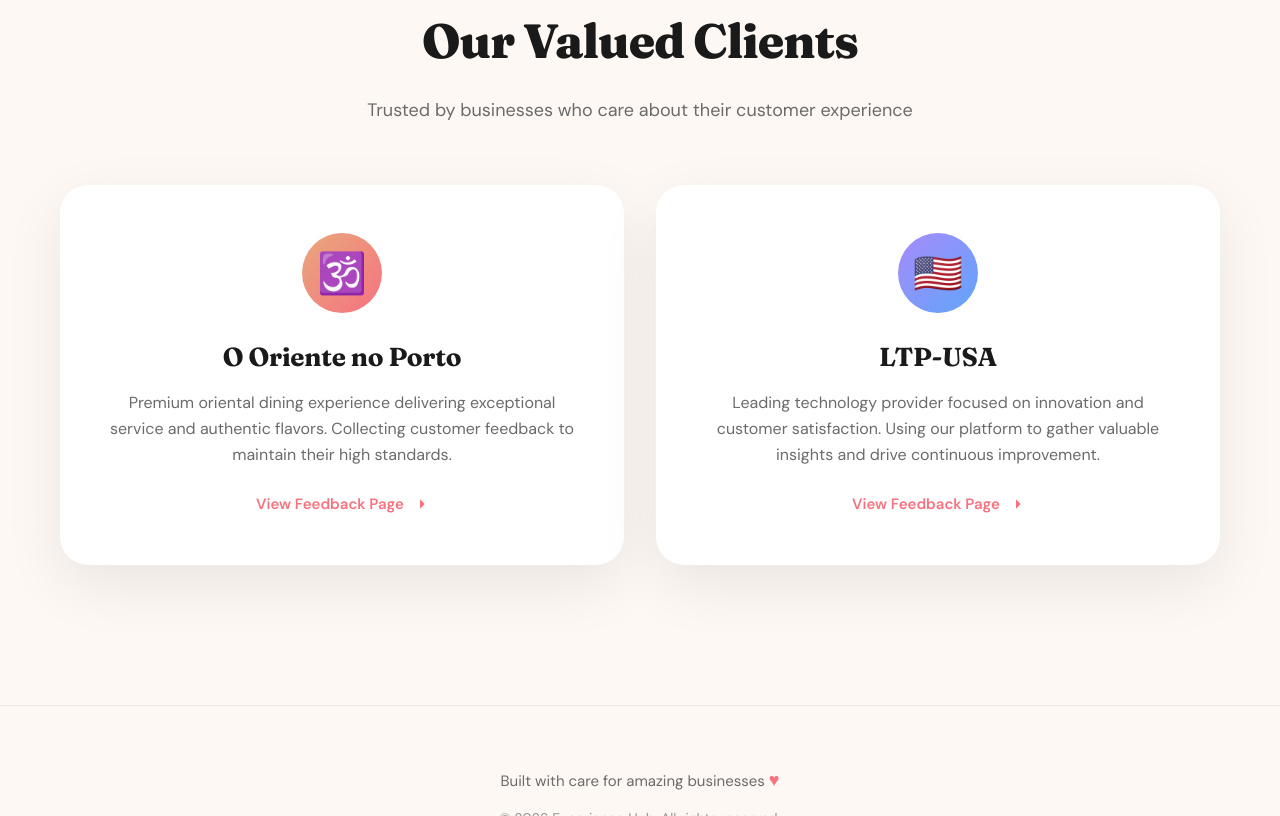
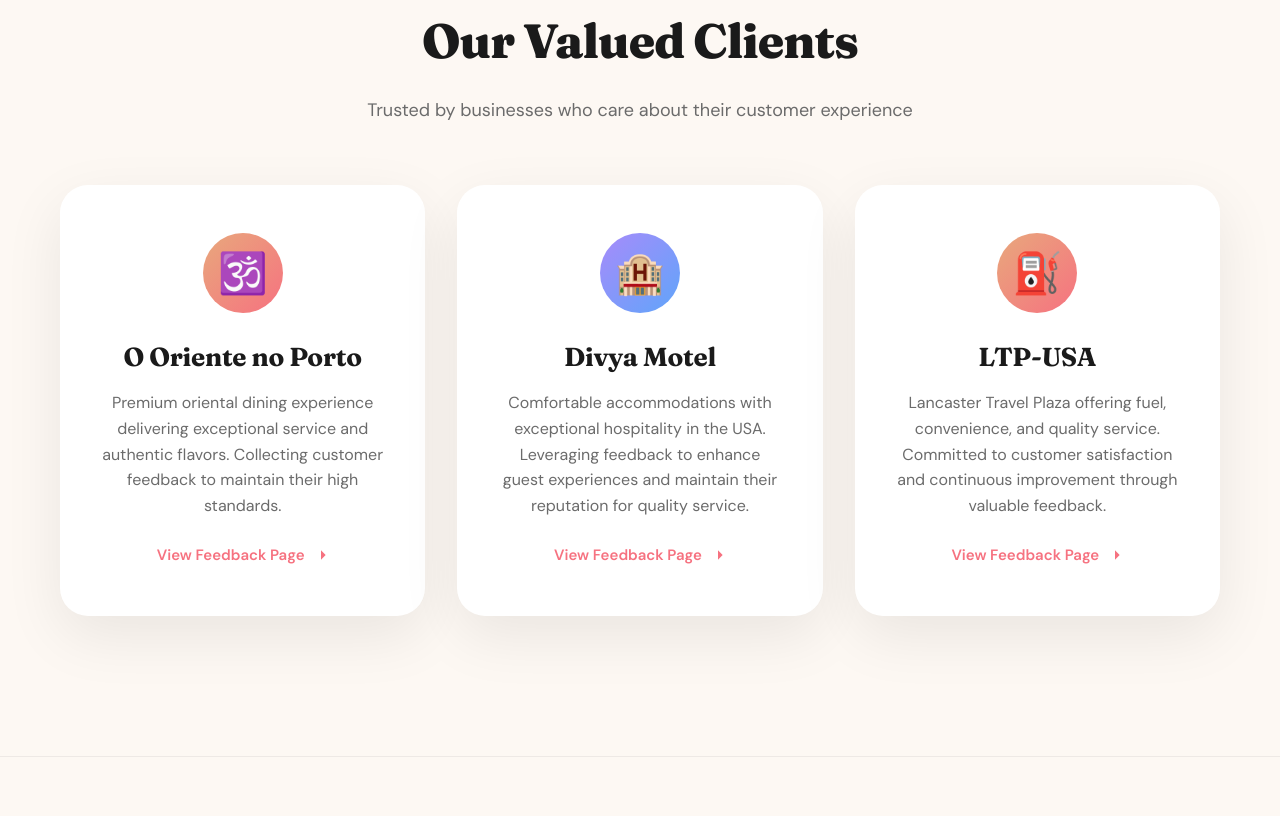
Before and after one commit to creseros/reviews, a plain HTML site: page index.html in a window 1280 px wide. Shown: the part 3785-4601 px from the top of the page. Drawn offline with Linux system fonts and the light colour scheme.

Commit message:
feat: Update client details for Divya Motel and adjust animation delays

```diff
--- a/index.html
+++ b/index.html
@@ -342,6 +342,9 @@
       }
       .client-card:nth-child(2) {
         animation-delay: 0.3s;
+      }
+      .client-card:nth-child(3) {
+        animation-delay: 0.4s;
       }
 
       .client-card::before {
@@ -1053,7 +1056,7 @@
             <div class="stat-label">Response Rate</div>
           </div>
           <div class="stat-item">
-            <div class="stat-number">2+</div>
+            <div class="stat-number">3+</div>
             <div class="stat-label">Happy Clients</div>
           </div>
           <div class="stat-item">
@@ -1090,14 +1093,31 @@
             </a>
           </div>
 
-          <!-- Client 2: LTP-USA -->
+          <!-- Client 2: Divya Motel -->
           <div class="client-card purple">
-            <div class="client-icon purple">🇺🇸</div>
+            <div class="client-icon purple">🏨</div>
+            <h3 class="client-name">Divya Motel</h3>
+            <p class="client-description">
+              Comfortable accommodations with exceptional hospitality in the USA.
+              Leveraging feedback to enhance guest experiences and maintain their
+              reputation for quality service.
+            </p>
+            <a href="./dm-usa/business/index.html" class="client-link">
+              View Feedback Page
+              <svg viewBox="0 0 24 24">
+                <path d="M5 12h14M12 5l7 7-7 7" />
+              </svg>
+            </a>
+          </div>
+
+          <!-- Client 3: LTP-USA -->
+          <div class="client-card">
+            <div class="client-icon warm">⛽</div>
             <h3 class="client-name">LTP-USA</h3>
             <p class="client-description">
-              Leading technology provider focused on innovation and customer
-              satisfaction. Using our platform to gather valuable insights and
-              drive continuous improvement.
+              Lancaster Travel Plaza offering fuel, convenience, and quality
+              service. Committed to customer satisfaction and continuous
+              improvement through valuable feedback.
             </p>
             <a
               href="#"
```
Also changed, not shown: dm-usa/business/index.html (+2 -4 lines).
